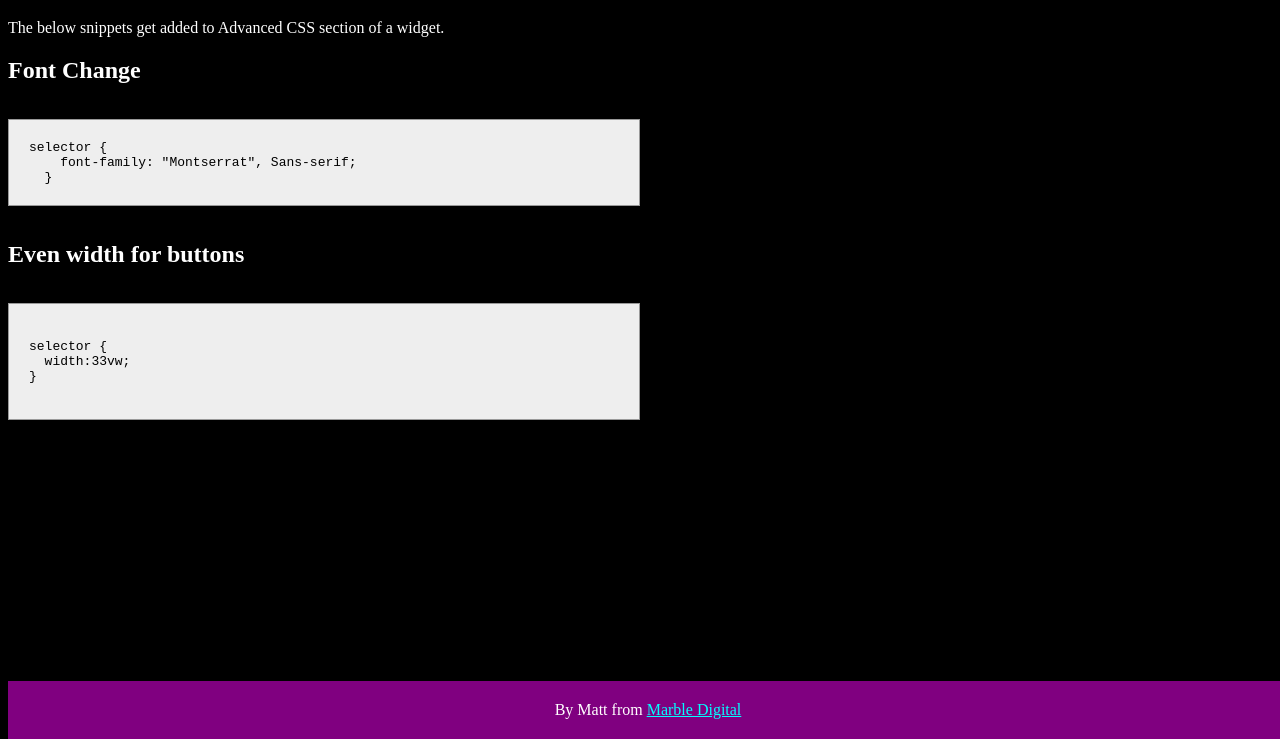
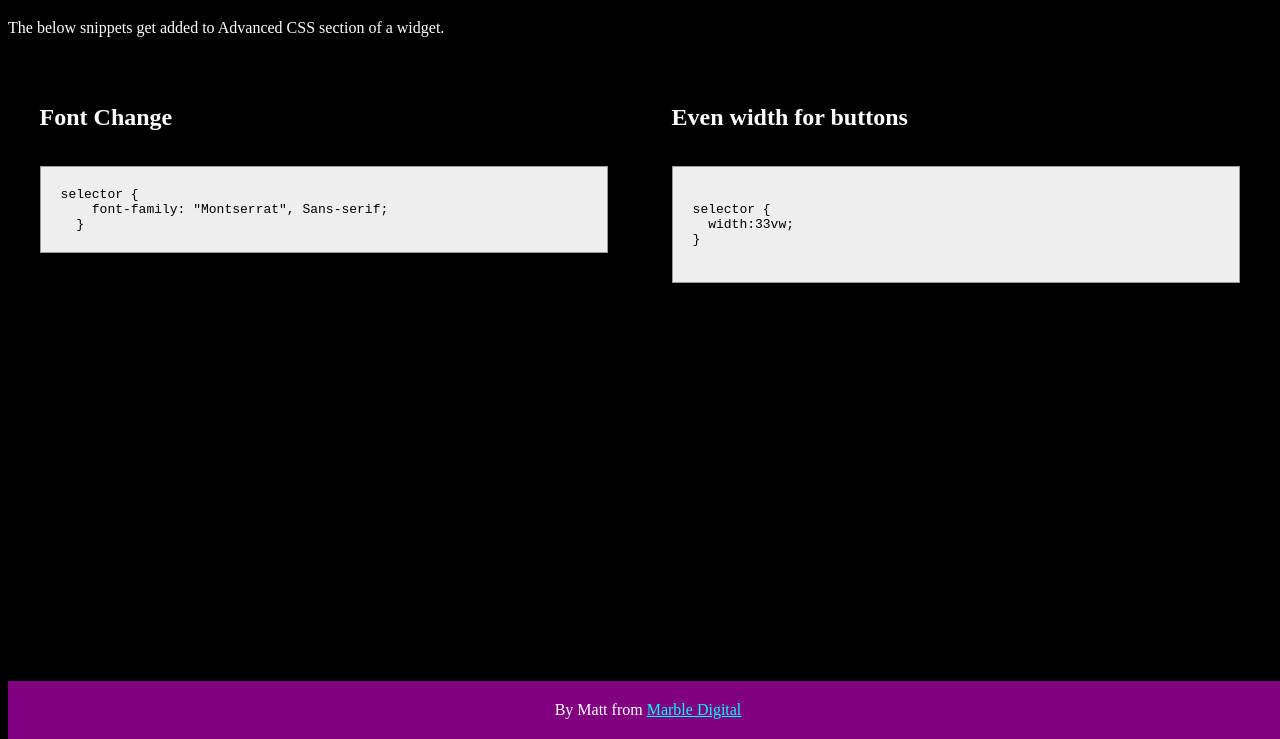
Before and after one commit to MattMarble/Elementor-Tweaks, a website: page index.html in a window 1280 px wide. Shown: the part 61-800 px from the top of the page. Drawn offline with Linux system fonts and the light colour scheme.

Commit message:
More style edits

```diff
--- a/style.css
+++ b/style.css
@@ -13,13 +13,15 @@ pre code {
   display: block;
   padding: 20px;
   text-align: left;
+  overflow: auto;
 }
 #snippets {
-  display: flexbox;
+  display: flex;
   flex-flow: row wrap;
 }
 .snippet {
-  width: 50%;
+  width: 45%;
+  margin: 2.5%;
 }
 footer {
   text-align: center;
```
